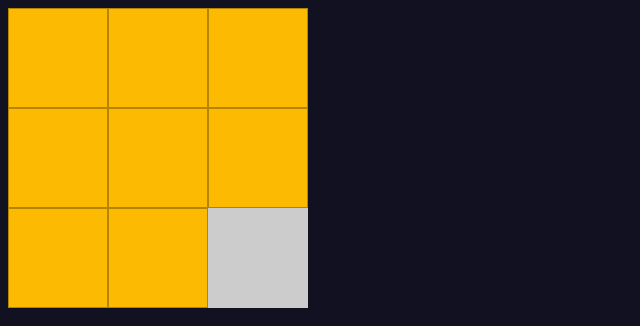
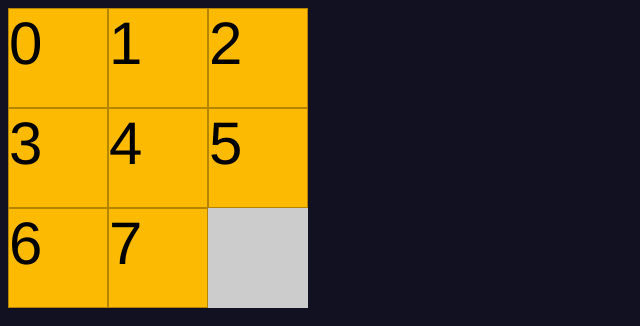
Before and after one commit to Jeanno/tile-swap, a plain HTML site: page index.html in a window 1280 px wide. Shown: the top 326 px of the page, without its empty margins (0-640 px from the left). Drawn offline with Linux system fonts and the light colour scheme.

Commit message:
Add digits to tiles

```diff
--- a/main.js
+++ b/main.js
@@ -1,6 +1,3 @@
-
-
-
 let BOARD_SIZE = 3;
 let positions = [];
 let empty = [BOARD_SIZE - 1, BOARD_SIZE - 1];
@@ -12,7 +9,6 @@ function updatePos(tile, x, y) {
 
 function genOnClick(id) {
     let c = function(e) {
-        console.log(id);
         let pos = positions[id];
         if (Math.abs(empty[0]-pos[0]) + Math.abs(empty[1]-pos[1]) == 1) {
             updatePos(e.toElement, empty[0], empty[1]);
@@ -33,10 +29,11 @@ function init() {
             }
             let tile = document.createElement("div");
             tile.className = "tile";
-            updatePos(tile, i, j);
+            updatePos(tile, j, i);
             id = i * BOARD_SIZE + j;
             tile.onclick = genOnClick(id);
-            positions.push([i, j]);
+            positions.push([j, i]);
+            tile.innerHTML = id;
             tiles.appendChild(tile);
 
         }
--- a/styles.css
+++ b/styles.css
@@ -19,6 +19,8 @@ a {
     width: 100px;
     height: 100px;
     background: #fcba03;
+    color: #000;
+    font-size: 60px;
     border: 1px solid #b58500;
     position: absolute;
     box-sizing: border-box;
```
